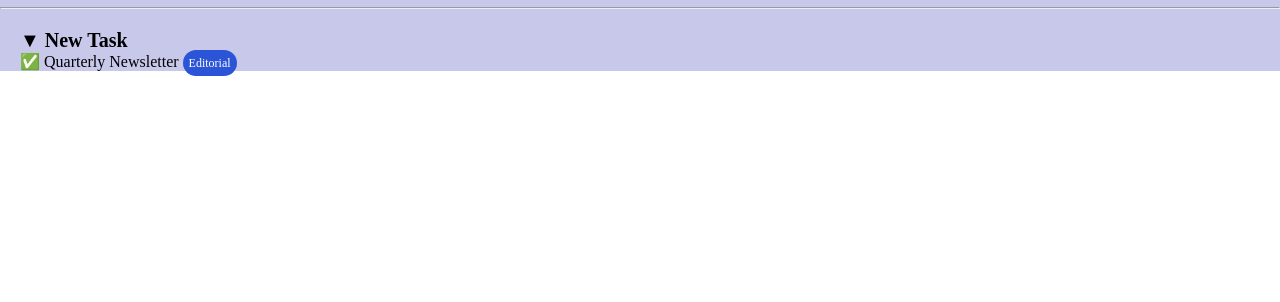
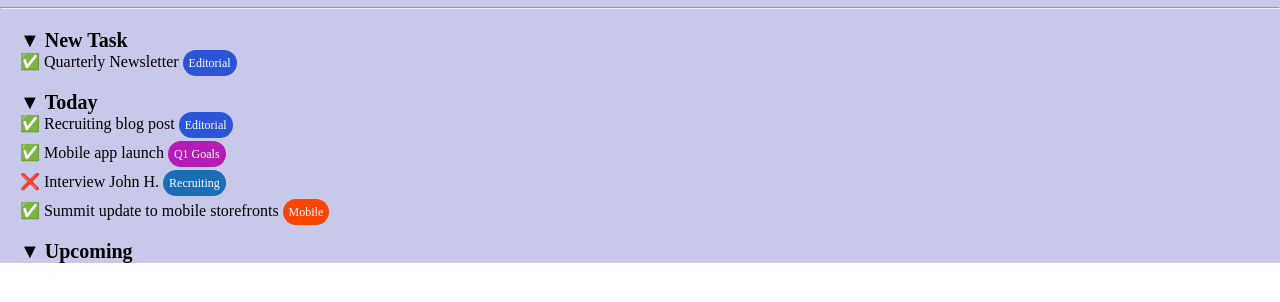
Before and after one commit to SalvatoreStefanelli/html-css-toboolist, a plain HTML site: page index.html in a window 1280 px wide. Shown: the part 100-402 px from the top of the page. Drawn offline with Linux system fonts and the light colour scheme.

Commit message:
add second section

```diff
--- a/index.html
+++ b/index.html
@@ -21,7 +21,21 @@
 
         <section>
             <div class="new_task">&#9660; <strong>New Task</strong></div>
-            <div>&#x2705; Quarterly Newsletter <span class="new_task_editor">Editorial</span></div>
+            <div>&#x2705; Quarterly Newsletter <span class="editor">Editorial</span></div>
+        </section>
+
+
+        <section>
+            <div class="today">&#9660; <strong>Today</strong></div>
+            <div class="first_row">&#x2705; Recruiting blog post <span class="editor">Editorial</span></div>
+            <div class="second_row">&#x2705; Mobile app launch <span class="goals">Q1 Goals</span></div>
+            <div class="third_row">&#10060; Interview John H. <span class="recruiting">Recruiting</span></div>
+            <div class="fourth">&#x2705; Summit update to mobile storefronts <span class="mobile">Mobile</span></div>
+        </section>
+
+        <section>
+            <div class="upcoming">&#9660; <strong>Upcoming</strong></div>
+
         </section>
 
 
--- a/style.css
+++ b/style.css
@@ -37,10 +37,54 @@ section {
     font-size: 20px;
 }
 
-.new_task_editor {
+.editor {
     background-color: rgb(43, 84, 215);
     color: white;
     padding: 6px;
     border-radius: 20px;
     font-size: 12px;
 }
+
+.today {
+    font-size: 20px;
+}
+
+.first_row {
+    margin-bottom: 10px;
+}
+
+.goals {
+    background-color: rgb(182, 27, 182);
+    color: white;
+    padding: 6px;
+    border-radius: 20px;
+    font-size: 12px;
+}
+
+.second_row {
+    margin-bottom: 10px;
+}
+
+.recruiting {
+    background-color: rgb(27, 110, 182);
+    color: white;
+    padding: 6px;
+    border-radius: 20px;
+    font-size: 12px;
+}
+
+.third_row {
+    margin-bottom: 10px;
+}
+
+.mobile {
+    background-color: orangered;
+    color: white;
+    padding: 6px;
+    border-radius: 20px;
+    font-size: 12px;
+}
+
+.upcoming {
+    font-size: 20px;
+}
```
